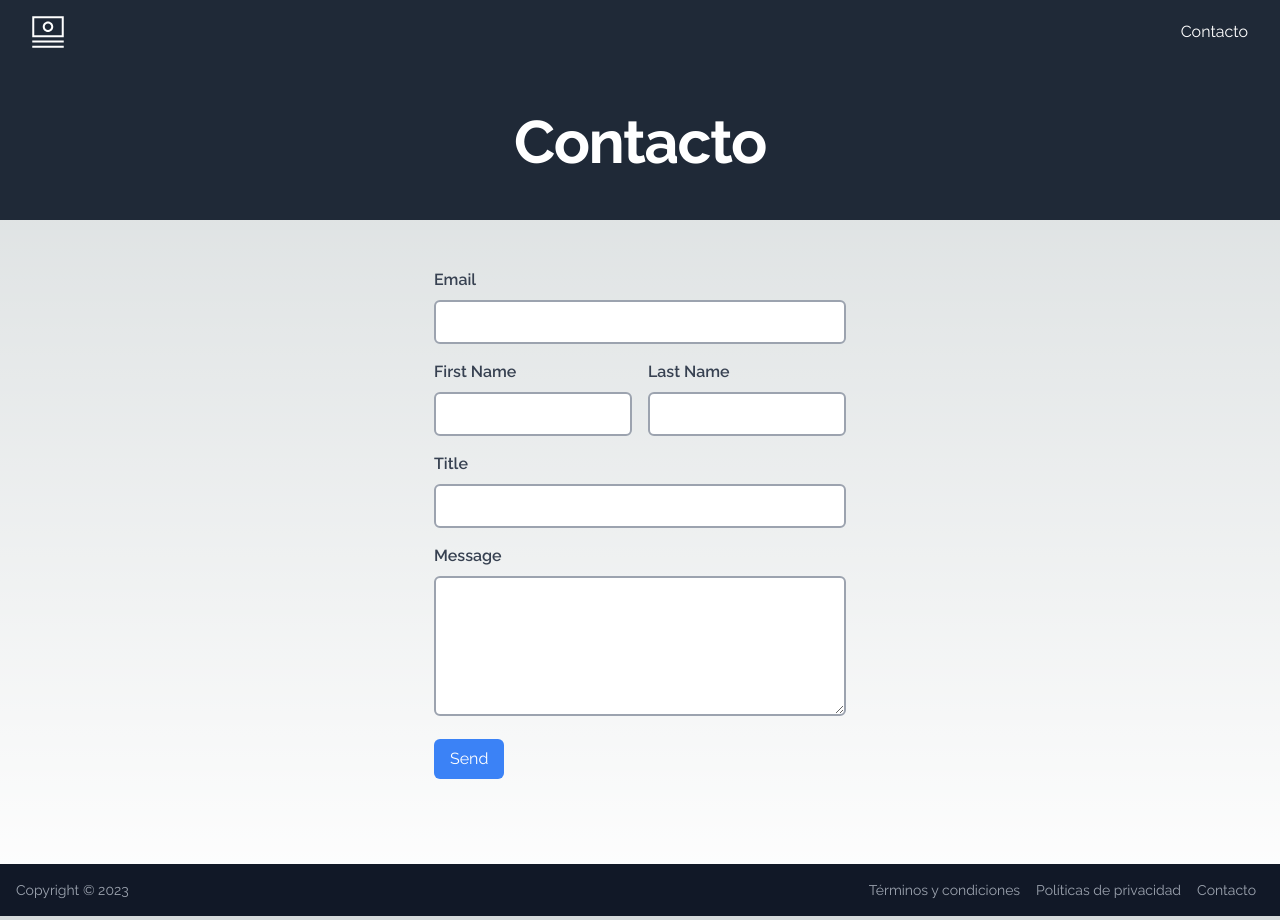
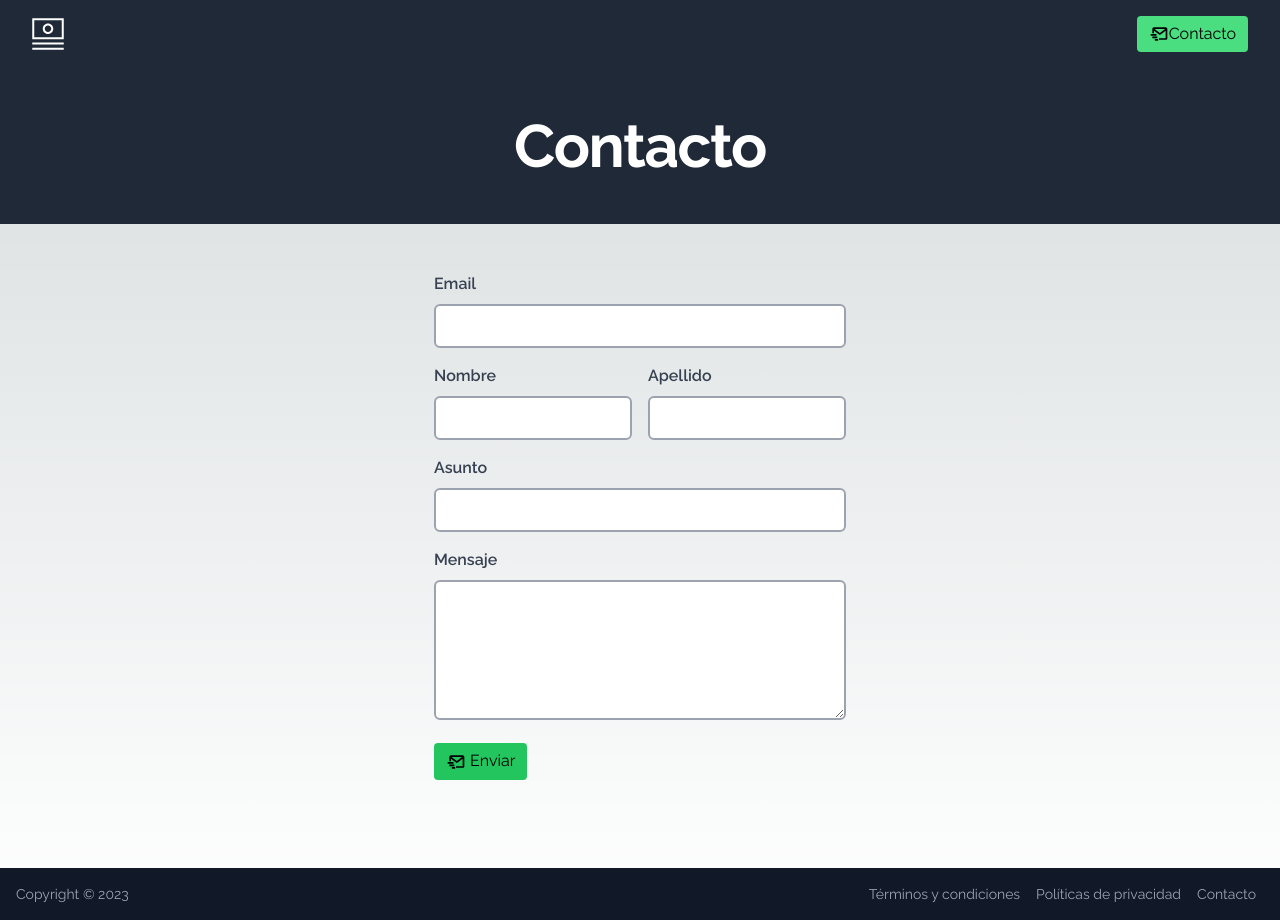
Before and after one commit to AlejandroCosta02/dolar-app-2.0, a Next.js app: page /contacto in a window 1280 px wide. Built offline with nearby package versions, Linux system fonts and the light colour scheme.

Commit message:
pages added

```diff
--- a/app/components/Navbar.tsx
+++ b/app/components/Navbar.tsx
@@ -1,6 +1,7 @@
 import Link from "next/link";
 import Image from "next/image";
 import Logow from "../public/logo-w.svg";
+import { BiMailSend } from "react-icons/bi";
 function Navbar() {
   return (
     <nav className="flex justify-between items-center py-4 px-8 bg-gray-800 text-white w-full">
@@ -14,8 +15,10 @@ function Navbar() {
           className=""
         />
       </Link>
-      <p>
-        <Link href="/contacto">Contacto</Link>
+      <p className="px-3 py-2 font-medium rounded text-black  leading-5 bg-green-400 text-primary-100 hover:text-white hover:bg-green-700">
+        <Link className="flex" href="/contacto">
+          <BiMailSend className="text-lg inline-block w-5 h-5" /> Contacto
+        </Link>
       </p>
     </nav>
   );
--- a/app/contacto/page.tsx
+++ b/app/contacto/page.tsx
@@ -1,6 +1,6 @@
 "use client";
 import { useState } from "react";
-
+import { BiMailSend } from "react-icons/bi";
 const ContactPage: React.FC = () => {
   const [email, setEmail] = useState("");
   const [firstName, setFirstName] = useState("");
@@ -45,7 +45,7 @@ const ContactPage: React.FC = () => {
                 htmlFor="firstName"
                 className="block mb-2 font-semibold text-gray-700"
               >
-                First Name
+                Nombre
               </label>
               <input
                 type="text"
@@ -62,7 +62,7 @@ const ContactPage: React.FC = () => {
                 htmlFor="lastName"
                 className="block mb-2 font-semibold text-gray-700"
               >
-                Last Name
+                Apellido
               </label>
               <input
                 type="text"
@@ -80,7 +80,7 @@ const ContactPage: React.FC = () => {
               htmlFor="title"
               className="block mb-2 font-semibold text-gray-700"
             >
-              Title
+              Asunto
             </label>
             <input
               type="text"
@@ -97,7 +97,7 @@ const ContactPage: React.FC = () => {
               htmlFor="message"
               className="block mb-2 font-semibold text-gray-700"
             >
-              Message
+              Mensaje
             </label>
             <textarea
               id="message"
@@ -111,9 +111,9 @@ const ContactPage: React.FC = () => {
           </div>
           <button
             type="submit"
-            className="bg-blue-500 text-white px-4 py-2 rounded-md hover:bg-blue-600"
+            className="px-3 py-2 font-medium rounded leading-5 bg-green-500 text-primary-100 text-black hover:text-white hover:bg-green-700"
           >
-            Send
+            <BiMailSend className="inline-block w-5 h-5" /> Enviar
           </button>
         </form>
       </div>
```
